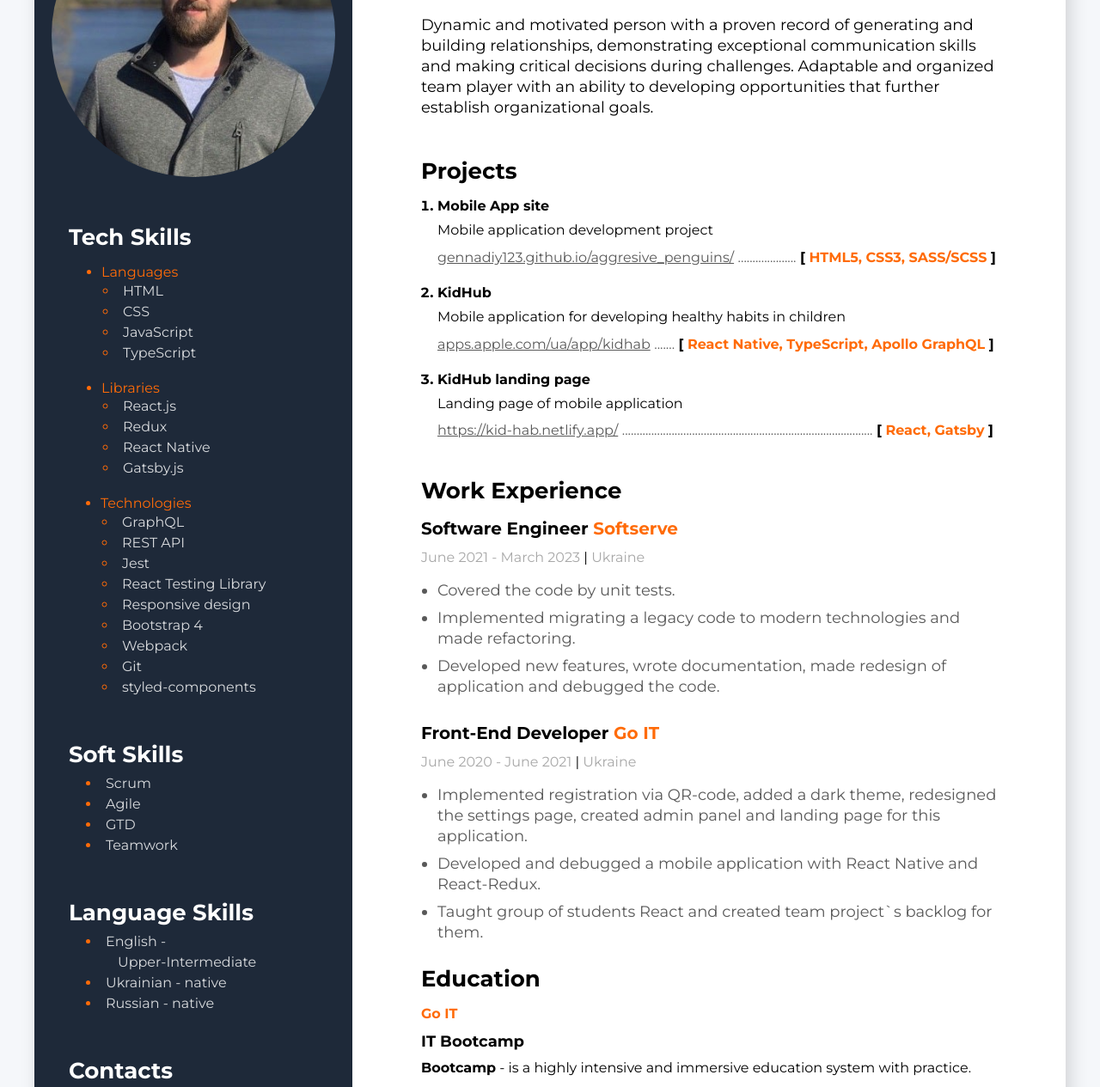
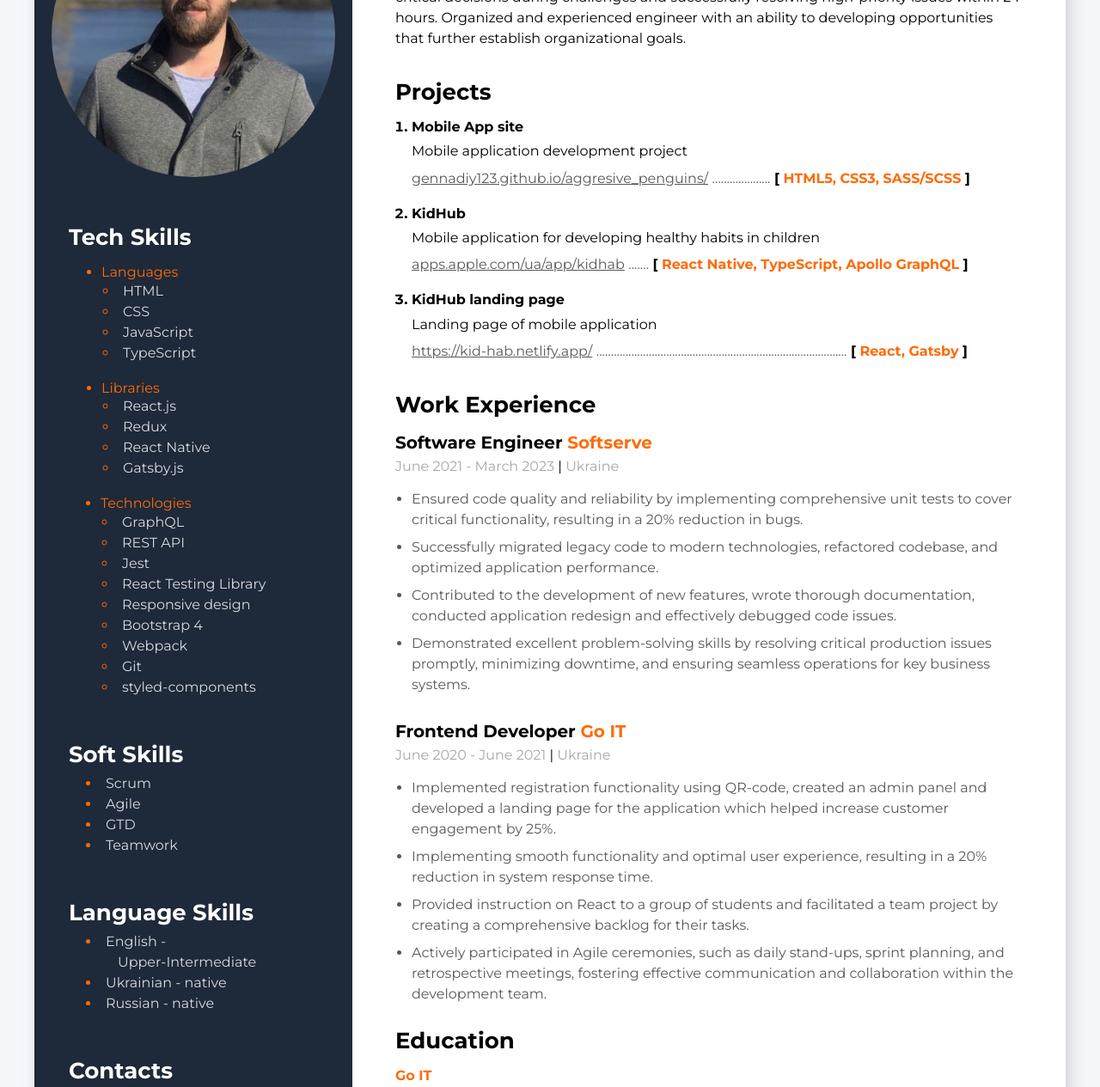
Before and after one commit to gennadiy123/Resume, a plain HTML site: page index.html in a window 1280 px wide. Shown: the part 214-1479 px from the top of the page at 86% size. Drawn offline with Linux system fonts and the light colour scheme.

Commit message:
improved jobs descriptions

```diff
--- a/css/styles.css
+++ b/css/styles.css
@@ -30,7 +30,7 @@ body {
 }
 
 .main-container {
-  padding: 80px 80px;
+  padding: 50px 50px;
 }
 
 .contacts-container {
@@ -80,23 +80,23 @@ body {
   font-size: 22px;
   font-weight: 700;
   line-height: 24px;
-  margin-bottom: 22px;
 }
 
 .name {
-  font-size: 50px;
+  font-size: 40px;
   font-weight: 700;
-  line-height: 60px;
+  line-height: 40px;
+  margin-top: 10px;
 }
 
 .description {
-  font-size: 18px;
+  font-size: 16px;
   font-weight: 400;
   line-height: 24px;
 }
 
 .info-container {
-  margin-bottom: 50px;
+  margin-bottom: 38px;
 }
 
 li {
@@ -129,7 +129,7 @@ li {
 }
 
 .projects-container {
-  margin-bottom: 46px;
+  margin-bottom: 38px;
 }
 
 .profession-title {
@@ -137,7 +137,7 @@ li {
   font-weight: 700;
   line-height: 24px;
   margin-top: 10px;
-  margin-bottom: 10px;
+  margin-bottom: 4px;
 }
 
 .company {
@@ -163,17 +163,18 @@ li {
 
 .profession-duties-item {
   color: #595959;
-  font-size: 18px;
+  font-size: 16px;
   font-weight: 400;
   line-height: 24px;
   margin-bottom: 8px;
 }
 
 .specialization {
-  font-size: 18px;
+  font-size: 16px;
   font-weight: 700;
   line-height: 24px;
   margin: 10px 0;
+  margin-bottom: 4px;
 }
 
 .monitoring {
--- a/index.html
+++ b/index.html
@@ -82,24 +82,48 @@
         <div class="contacts-container">
           <h3 class="sidebar-title">Contacts</h3>
           <div class="bootcamp">
-            <img class="contacts-symbols" src="./images/icons/phone.png" alt="phone number" />
-            <a class="contacts-link" href="tel:+380501340252">+380 50 134 02 52</a>
+            <img
+              class="contacts-symbols"
+              src="./images/icons/phone.png"
+              alt="phone number"
+            />
+            <a class="contacts-link" href="tel:+380501340252"
+              >+380 50 134 02 52</a
+            >
           </div>
           <div class="bootcamp">
-            <img class="contacts-symbols" src="./images/icons/mail.png" alt="email address" />
+            <img
+              class="contacts-symbols"
+              src="./images/icons/mail.png"
+              alt="email address"
+            />
             <a class="contacts-link" href="mailto:shelukhin_g@ukr.net"
               >shelukhin_g@ukr.net</a
             >
           </div>
           <div class="bootcamp">
-            <img class="contacts-symbols" src="./images/icons/linkedin.png" alt="LinkedIn page" />
-            <a class="contacts-link" href="https://www.linkedin.com/in/gennadiy-shelukhin/" target="_blank"
+            <img
+              class="contacts-symbols"
+              src="./images/icons/linkedin.png"
+              alt="LinkedIn page"
+            />
+            <a
+              class="contacts-link"
+              href="https://www.linkedin.com/in/gennadiy-shelukhin/"
+              target="_blank"
               >LinkedIn page</a
             >
           </div>
           <div class="bootcamp">
-            <img class="contacts-symbols" src="./images/icons/github.png" alt="github page" />
-            <a class="contacts-link" href="https://github.com/gennadiy123" target="_blank"
+            <img
+              class="contacts-symbols"
+              src="./images/icons/github.png"
+              alt="github page"
+            />
+            <a
+              class="contacts-link"
+              href="https://github.com/gennadiy123"
+              target="_blank"
               >github.com/gennadiy123</a
             >
           </div>
@@ -107,13 +131,14 @@
       </aside>
       <div class="main-container">
         <div class="info-container">
-          <h2 class="profession">Front-End Developer</h2>
+          <h2 class="profession">Frontend Developer</h2>
           <h1 class="name">Gennadiy Shelukhin</h1>
           <p class="description">
             Dynamic and motivated person with a proven record of generating and
-            building relationships, demonstrating exceptional communication
-            skills and making critical decisions during challenges. Adaptable
-            and organized team player with an ability to developing
+            building relationships, have experience in working with multilingual
+            teams, demonstrating making critical decisions during challenges and
+            successfully resolving high-priority issues within 24 hours.
+            Organized and experienced engineer with an ability to developing
             opportunities that further establish organizational goals.
           </p>
         </div>
@@ -171,12 +196,12 @@
                 href="https://kid-hab.netlify.app/"
                 >https://kid-hab.netlify.app/</a
               >
-              <span class="dots">......................................................................................</span>
+              <span class="dots"
+                >......................................................................................</span
+              >
               <span
                 ><b>[</b>
-                <span class="main-container-link company"
-                  >React, Gatsby</span
-                >
+                <span class="main-container-link company">React, Gatsby</span>
                 <b>]</b></span
               >
             </li>
@@ -194,21 +219,29 @@
             </span>
             <ul class="profession-duties">
               <li class="profession-duties-item">
-                Covered the code by unit tests.
+                Ensured code quality and reliability by implementing
+                comprehensive unit tests to cover critical functionality,
+                resulting in a 20% reduction in bugs.
               </li>
               <li class="profession-duties-item">
-                Implemented migrating a legacy code to modern technologies and made
-                refactoring.
+                Successfully migrated legacy code to modern technologies,
+                refactored codebase, and optimized application performance.
               </li>
               <li class="profession-duties-item">
-                Developed new features, wrote documentation, made redesign of application and
-                debugged the code.
+                Contributed to the development of new features, wrote thorough
+                documentation, conducted application redesign and effectively
+                debugged code issues.
+              </li>
+              <li class="profession-duties-item">
+                Demonstrated excellent problem-solving skills by resolving
+                critical production issues promptly, minimizing downtime, and
+                ensuring seamless operations for key business systems.
               </li>
             </ul>
           </div>
           <div>
             <h4 class="profession-title">
-              Front-End Developer <span class="company">Go IT</span>
+              Frontend Developer <span class="company">Go IT</span>
             </h4>
             <span class="profession-time">
               June 2020 - June 2021
@@ -216,32 +249,37 @@
             </span>
             <ul class="profession-duties">
               <li class="profession-duties-item">
-                Implemented registration via QR-code, added a dark theme,
-                redesigned the settings page, created admin panel and landing
-                page for this application.
+                Implemented registration functionality using QR-code, created an
+                admin panel and developed a landing page for the application
+                which helped increase customer engagement by 25%.
               </li>
               <li class="profession-duties-item">
-                Developed and debugged a mobile application with React Native
-                and React-Redux.
+                Implementing smooth functionality and optimal user experience,
+                resulting in a 20% reduction in system response time.
               </li>
               <li class="profession-duties-item">
-                Taught group of students React and created team project`s
-                backlog for them.
+                Provided instruction on React to a group of students and
+                facilitated a team project by creating a comprehensive backlog
+                for their tasks.
+              </li>
+              <li class="profession-duties-item">
+                Actively participated in Agile ceremonies, such as daily
+                stand-ups, sprint planning, and retrospective meetings,
+                fostering effective communication and collaboration within the
+                development team.
               </li>
             </ul>
           </div>
           <h3 class="main-container-title">Education</h3>
           <h4 class="company">Go IT</h4>
           <h5 class="specialization">IT Bootcamp</h5>
-          <p class="bootcamp">
-            <b>Bootcamp</b> - is a highly intensive and immersive education
-            system with practice.
-          </p>
           <span class="profession-time">
             December 2019 - April 2020 | Ukraine
           </span>
           <h4 class="company monitoring">Sumy State University</h4>
-          <h5 class="specialization">Automation and control systems, Master degree</h5>
+          <h5 class="specialization">
+            Automation and control systems, Master degree
+          </h5>
           <span class="profession-time">
             September 2006 - May 2011 | Ukraine
           </span>
```
